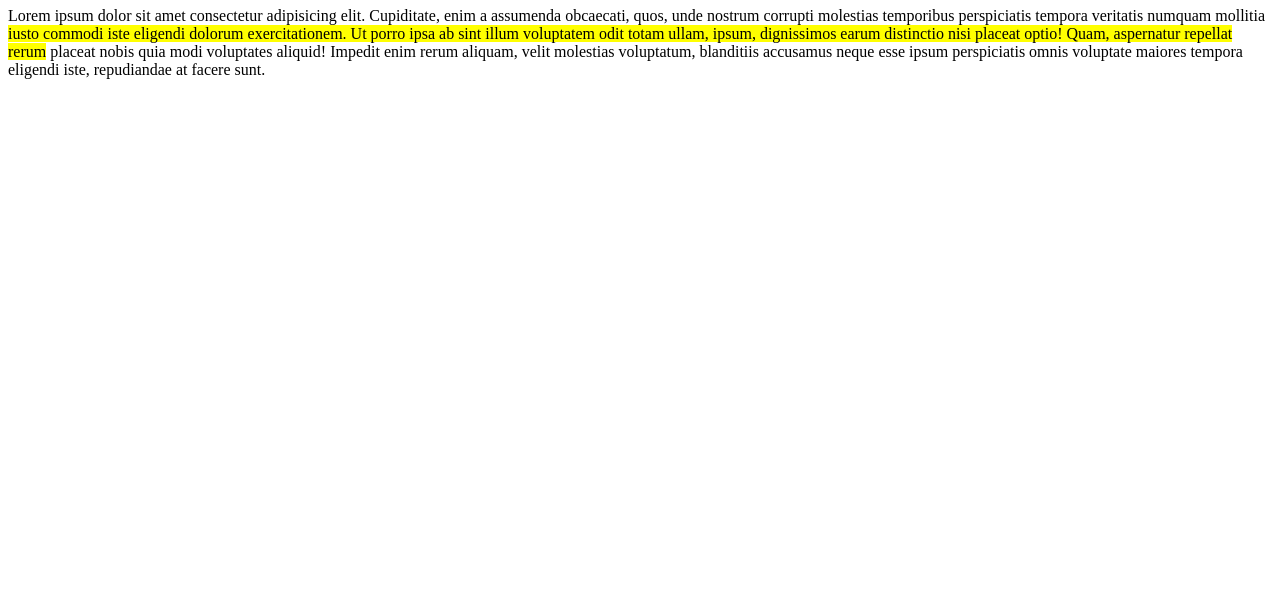
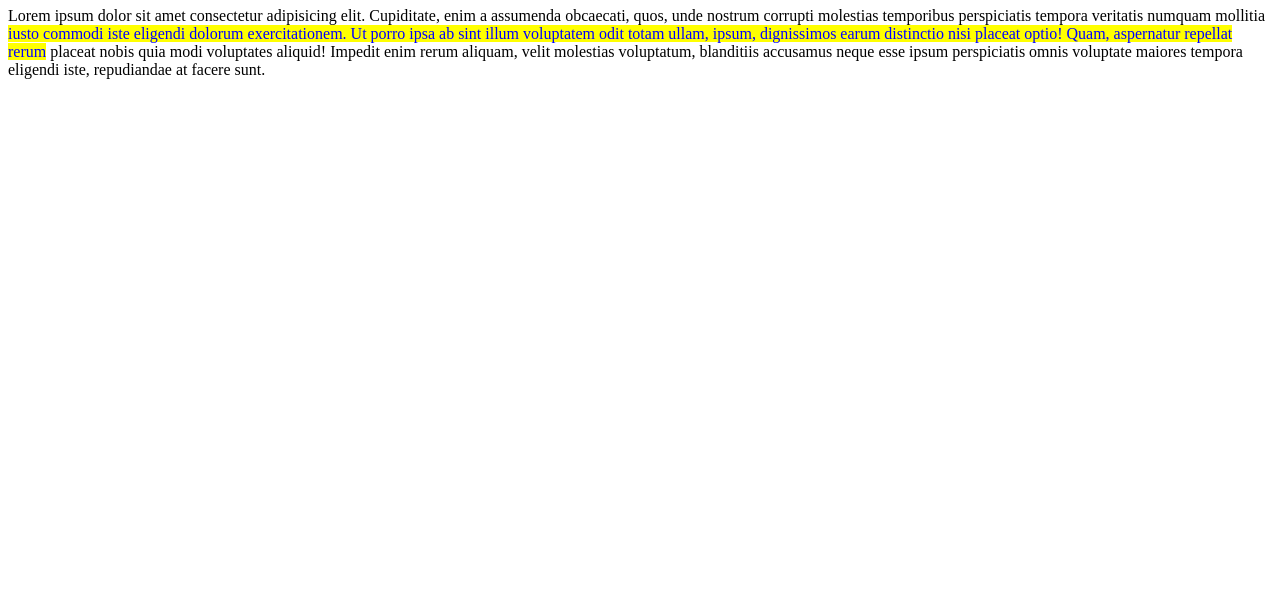
Before and after one commit to OrozobekovDosbol/13.11.22, a plain HTML site: page index.html in a window 1280 px wide. Shown: the part 189-800 px from the top of the page. Drawn offline with Linux system fonts and the light colour scheme.

Commit message:
Created the izmenenie mark

```diff
--- a/style.css
+++ b/style.css
@@ -5,3 +5,6 @@ h1 {
   text-align: center;
   text-decoration: overline;
 }
+mark {
+  color: blue;
+}
```
